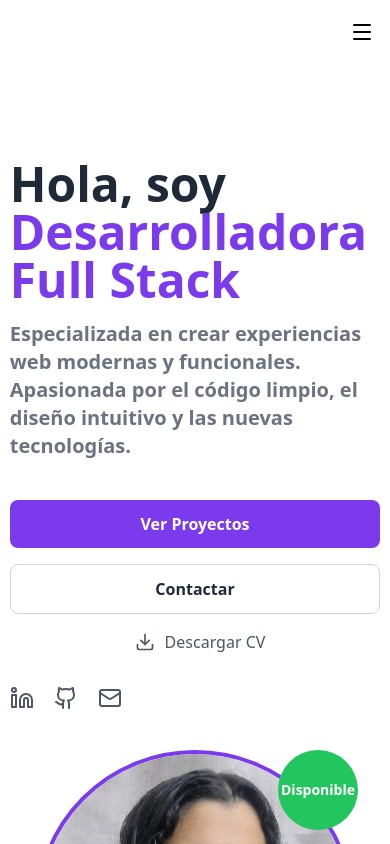
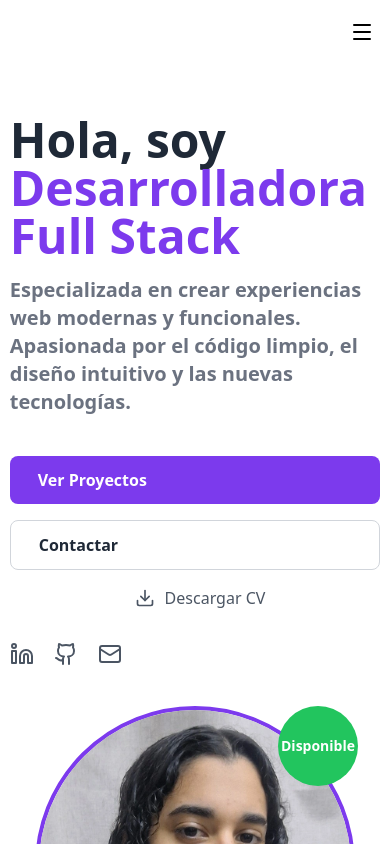
Before and after one commit to morenamartin/MiPortfolio, a Next.js app: page / in a window 390 px wide. Shown: the top 844 px of the page. Built offline with nearby package versions, Linux system fonts and the light colour scheme.

Commit message:
botones del inicio funcionando

```diff
--- a/src/components/Inicio.tsx
+++ b/src/components/Inicio.tsx
@@ -1,11 +1,24 @@
+"use client"
 import { Download, Github, Linkedin, Mail } from "lucide-react"
 import Image from "next/image"
 import fotoPerfil from "@/assets/yo.png"
+import { useEffect, useState } from "react";
 
 
 const Inicio = ({ id }: { id: string }) => {
+    const [scrolled, setScrolled] = useState(false);
+
+    useEffect(() => {
+        const handleScroll = () => {
+            setScrolled(window.scrollY > 50);
+        };
+
+        window.addEventListener("scroll", handleScroll);
+        return () => window.removeEventListener("scroll", handleScroll);
+    }, []);
+
     return (
-        <div id={id} className="flex justify-center pt-20 h-fit md:h-[800px]">
+        <div id={id} className="flex justify-center pt-9 md:pt-20 h-fit md:h-[800px]">
             <div className="grid grid-rows-2 justify-center md:grid-cols-2 md:justify-between h-fit w-[95%] pt-20 lg:px-32">
 
                 <div className="flex flex-col w-[100%] h-fit gap-4">
@@ -15,12 +28,35 @@ const Inicio = ({ id }: { id: string }) => {
                     <p className="text-xl font-semibold text-gray-500">Especializada en crear experiencias web modernas y funcionales. Apasionada por el código limpio, el diseño intuitivo y las nuevas tecnologías.</p>
 
                     <div className="flex flex-col gap-4 mt-6 lg:flex-row">
-                        <button className="py-3 font-semibold text-white rounded-lg bg-violet-600 hover:bg-violet-800 px-7">Ver Proyectos</button>
-                        <button className="border-[1px] border-gray-300 hover:border-gray-500 px-7 py-3 rounded-lg text-gray-800 font-semibold">Contactar</button>
+                        <a href="#proyectos"
+                        onClick={(e) => {
+                            e.preventDefault();
+                            const section = document.querySelector("#proyectos");
+                            if (section) {
+                            const yOffset = -90;
+                            const y = section.getBoundingClientRect().top + window.pageYOffset + yOffset;
+                            window.scrollTo({ top: y, behavior: "smooth" });
+                            }
+                        }}
+                        className="py-3 font-semibold text-white rounded-lg bg-violet-600 hover:bg-violet-800 px-7">Ver Proyectos</a>
+                        <a href="#contacto"
+                         onClick={(e) => {
+                            e.preventDefault();
+                            const section = document.querySelector("#contacto");
+                            if (section) {
+                            const yOffset = -90;
+                            const y = section.getBoundingClientRect().top + window.pageYOffset + yOffset;
+                            window.scrollTo({ top: y, behavior: "smooth" });
+                            }
+                        }}
+                        className="border-[1px] border-gray-300 hover:border-gray-500 px-7 py-3 rounded-lg text-gray-800 font-semibold">Contactar</a>
 
                         <button className="flex flex-row items-center justify-center text-gray-600 hover:text-violet-800">
                             <Download className="w-10 h-5"/>
-                            <span>Descargar CV</span>
+                            <a
+                                href="/MorenaMartin-CV-Frontend.pdf"
+                                download
+                            >Descargar CV</a>
                         </button>
 
                     </div>
--- a/src/components/Navbar.tsx
+++ b/src/components/Navbar.tsx
@@ -8,7 +8,7 @@ const Navbar = () => {
 const links = [
   { href: "#inicio", label: "Inicio" },
   { href: "#sobre-mi", label: "Sobre mí" },
-  { href: "#habilidades", label: "Habilidades" },
+  { href: "#habilidades", label: "Soft Skills" },
   { href: "#tecnologias", label: "Tecnologías" },
   { href: "#proyectos", label: "Proyectos" },
   { href: "#contacto", label: "Contacto" },
```
Also changed, not shown: 1 other file (tests, documents, lock files or other folders).
